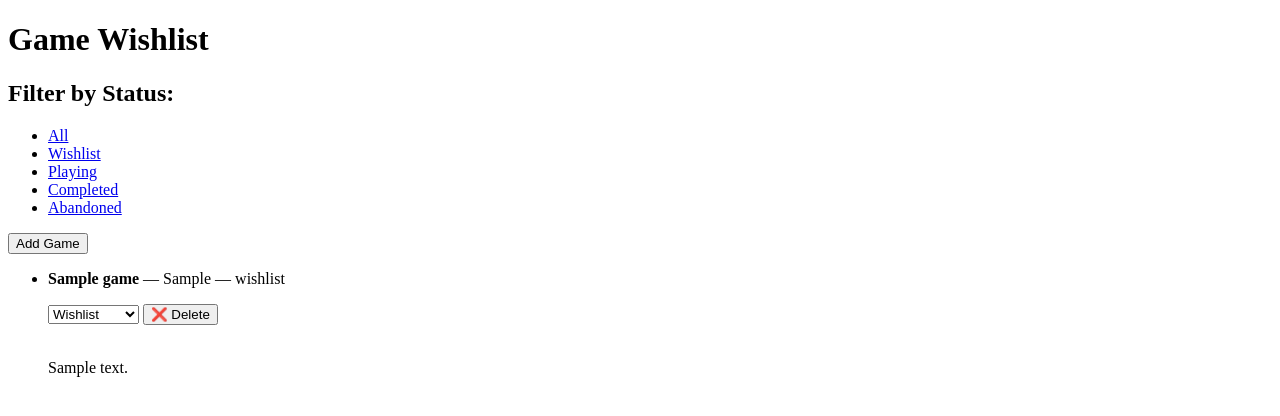
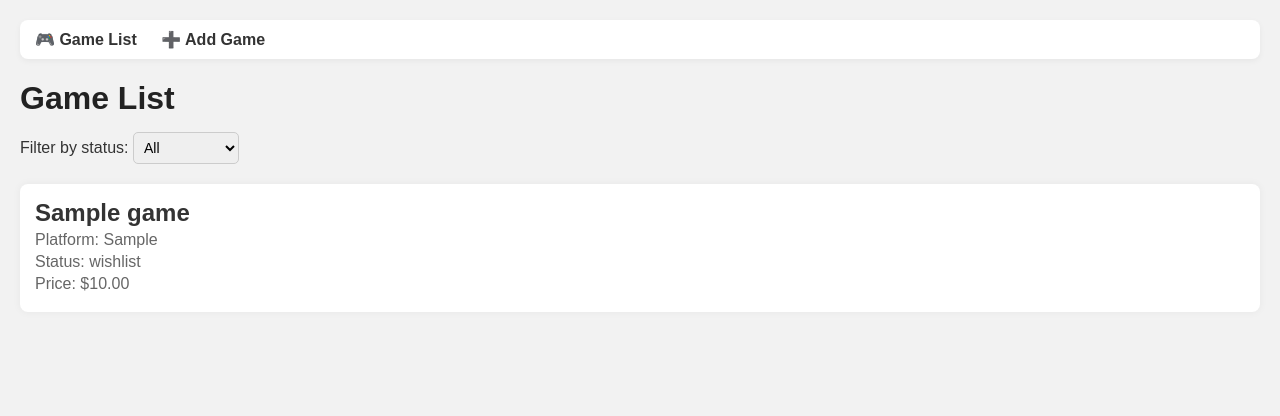
Before and after one commit to andwellbas/game_wishlist, a Django app: page / in a window 1280 px wide. Shown: the top 416 px of the page. Run offline with Django 5.2, Linux system fonts and the light colour scheme; tables that the repository leaves empty hold one stand-in row (values such as "Sample post").

Commit message:
Add CSS styling and JS status filter for list of games

```diff
--- /dev/null
+++ b/games/static/games/base.css
@@ -0,0 +1,49 @@
+body {
+    font-family: Arial, sans-serif;
+    background-color: #f2f2f2;
+    padding: 20px;
+    margin: 0;
+    color: #333;
+}
+
+h1, h2, h3 {
+    color: #222;
+    margin-bottom: 15px;
+}
+
+/* === Кнопки === */
+button {
+    background-color: #4CAF50;
+    color: white;
+    border: none;
+    padding: 8px 16px;
+    border-radius: 6px;
+    font-size: 14px;
+    cursor: pointer;
+    transition: background-color 0.2s ease;
+}
+
+button:hover {
+    background-color: #388E3C;
+}
+
+/* === Навігація === */
+nav {
+    background-color: #ffffff;
+    padding: 10px 15px;
+    margin-bottom: 20px;
+    border-radius: 8px;
+    box-shadow: 0 2px 6px rgba(0,0,0,0.05);
+}
+
+nav a {
+    text-decoration: none;
+    color: #333;
+    margin-right: 20px;
+    font-weight: bold;
+    transition: color 0.2s ease;
+}
+
+nav a:hover {
+    color: #4CAF50;
+}
--- /dev/null
+++ b/games/static/games/game_list.css
@@ -0,0 +1,25 @@
+.game-card {
+    background-color: #fff;
+    padding: 15px;
+    margin-bottom: 15px;
+    border-radius: 8px;
+    box-shadow: 0 0 8px rgba(0, 0, 0, 0.05);
+}
+
+.game-card h2 {
+    margin: 0;
+    color: #333;
+}
+
+.game-card p {
+    margin: 4px 0;
+    color: #666;
+}
+
+#status-select {
+    margin-bottom: 20px;
+    padding: 6px;
+    font-size: 14px;
+    border-radius: 5px;
+    border: 1px solid #ccc;
+}
--- /dev/null
+++ b/games/templates/games/base.html
@@ -0,0 +1,21 @@
+{% load static %}
+
+<!DOCTYPE html>
+<html>
+<head>
+    <meta charset="UTF-8">
+    <title>{% block title%}{% endblock %}</title>
+    <link rel="stylesheet" href="{% static 'games/base.css' %}">
+    {% block css %}{% endblock %}
+</head>
+<body>
+    <nav>
+        <a href="{% url 'game_list' %}">🎮 Game List</a>
+        <a href="{% url 'add_game' %}">➕ Add Game</a>
+    </nav>
+
+    {% block content %}
+    {% endblock %}
+
+</body>
+</html>
--- a/games/templates/games/game_list.html
+++ b/games/templates/games/game_list.html
@@ -1,48 +1,41 @@
-<!DOCTYPE html>
-<html lang="en">
-<head>
-    <meta charset="UTF-8">
-    <title>Game Wishlist</title>
-</head>
-<body>
-  <h1>Game Wishlist</h1>
+{% extends 'games/base.html' %}
+{% load static %}
 
-  <h2>Filter by Status:</h2>
-<ul>
-    <li><a href="{% url 'game_list' %}">All</a></li>
-    <li><a href="?status=wishlist">Wishlist</a></li>
-    <li><a href="?status=playing">Playing</a></li>
-    <li><a href="?status=completed">Completed</a></li>
-    <li><a href="?status=abandoned">Abandoned</a></li>
-</ul>
+{% block title %}Game List{% endblock %}
 
-  <a href="{% url 'add_game' %}"><button>Add Game</button></a>
+{% block content %}
+<link rel="stylesheet" href="{% static 'games/game_list.css' %}">
 
-  {% if games %}
-        <ul>
-            {% for game in games %}
-                <li>
-                    <p>
-                        <strong>{{ game.title }}</strong> — {{ game.platform }} — {{ game.status }}
+<h1>Game List</h1>
 
-                        <form action="{% url 'update_status' game.id %}" method="post" style="display: inline;">
-                        {% csrf_token %}
-                            <select name="status" onchange="this.form.submit()">
-                                {% for value, label in form.fields.status.choices %}
-                                    <option value="{{ value }}" {% if value == game.status %}selected{% endif %}>{{ label }}</option>
-                                {% endfor %}
-                            </select>
-                        </form>
+<label for="status-select">Filter by status:</label>
+<select id="status-select">
+    <option value="">All</option>
+    <option value="wishlist" {% if status_filter == "wishlist" %}selected{% endif %}>Wishlist</option>
+    <option value="playing" {% if status_filter == "playing" %}selected{% endif %}>Playing</option>
+    <option value="completed" {% if status_filter == "completed" %}selected{% endif %}>Completed</option>
+    <option value="abandoned" {% if status_filter == "abandoned" %}selected{% endif %}>Abandoned</option>
+</select>
 
-                        <a href="{% url 'delete_game' game.id %}"><button>❌ Delete</button></a>
-                    </p>
-                    {% if game.description %}<br>{{ game.description }}{% endif %}
-                </li>
-            {% endfor %}
-        </ul>
-    {% else %}
-        <p>No games added yet.</p>
-    {% endif %}
+<div id="games-container">
+    {% for game in games %}
+        <div class="game-card">
+            <h2>{{ game.title }}</h2>
+            <p>Platform: {{ game.platform }}</p>
+            <p>Status: {{ game.status }}</p>
+            <p>Price: ${{ game.price }}</p>
+        </div>
+    {% empty %}
+        <p>No games found for this status.</p>
+    {% endfor %}
+</div>
 
-</body>
-</html>
+<script>
+        document.getElementById("status-select").addEventListener("change", function() {
+        const selectedStatus = this.value;
+        const url = selectedStatus ? `?status=${selectedStatus}` : window.location.pathname;
+        window.location.href = url;
+    });
+</script>
+
+{% endblock %}
```
Also changed, not shown: games/static/games/add_game.css (added, +19 -0 lines), games/templates/games/add_game.html (+13 -17 lines).
